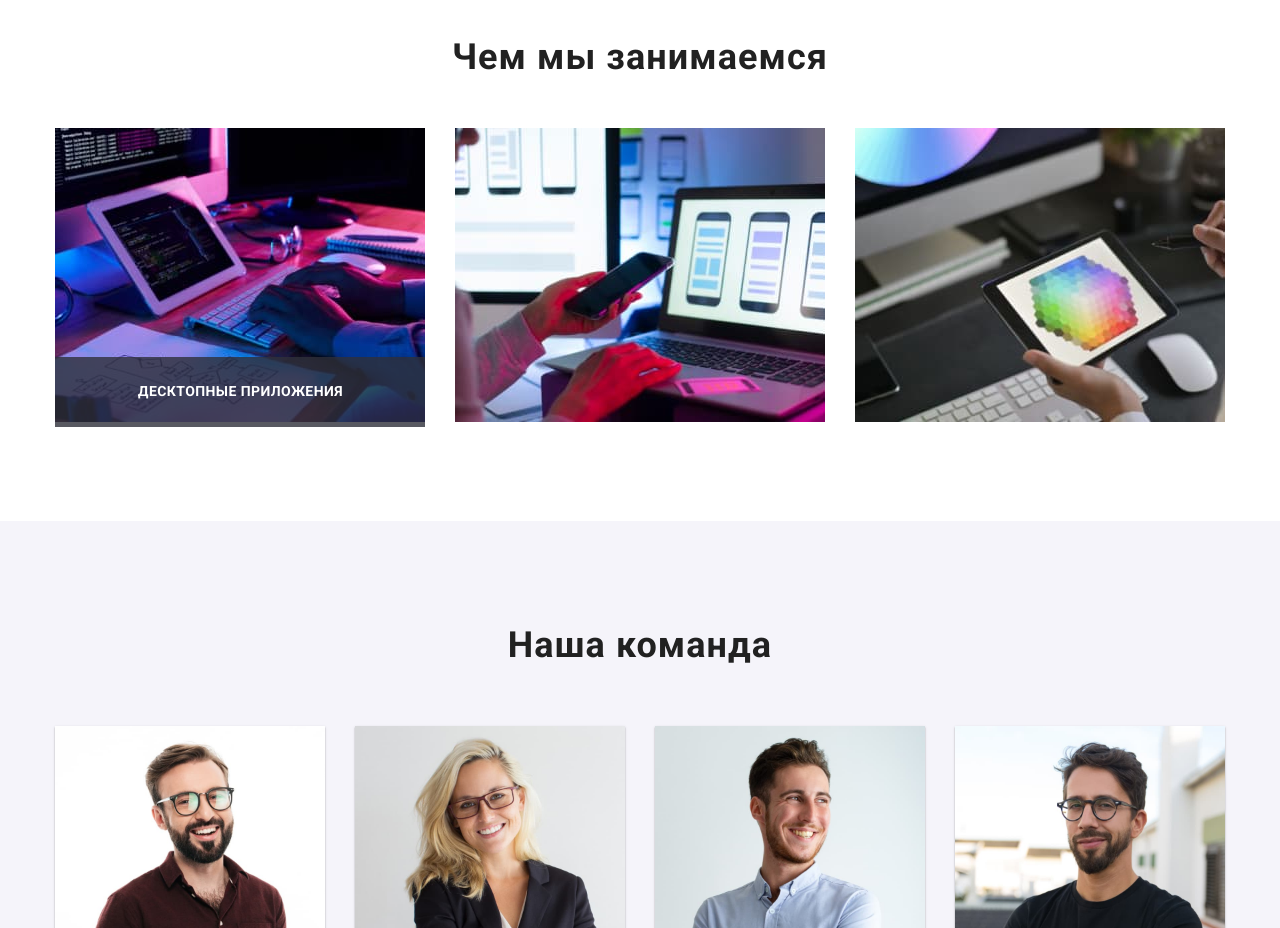
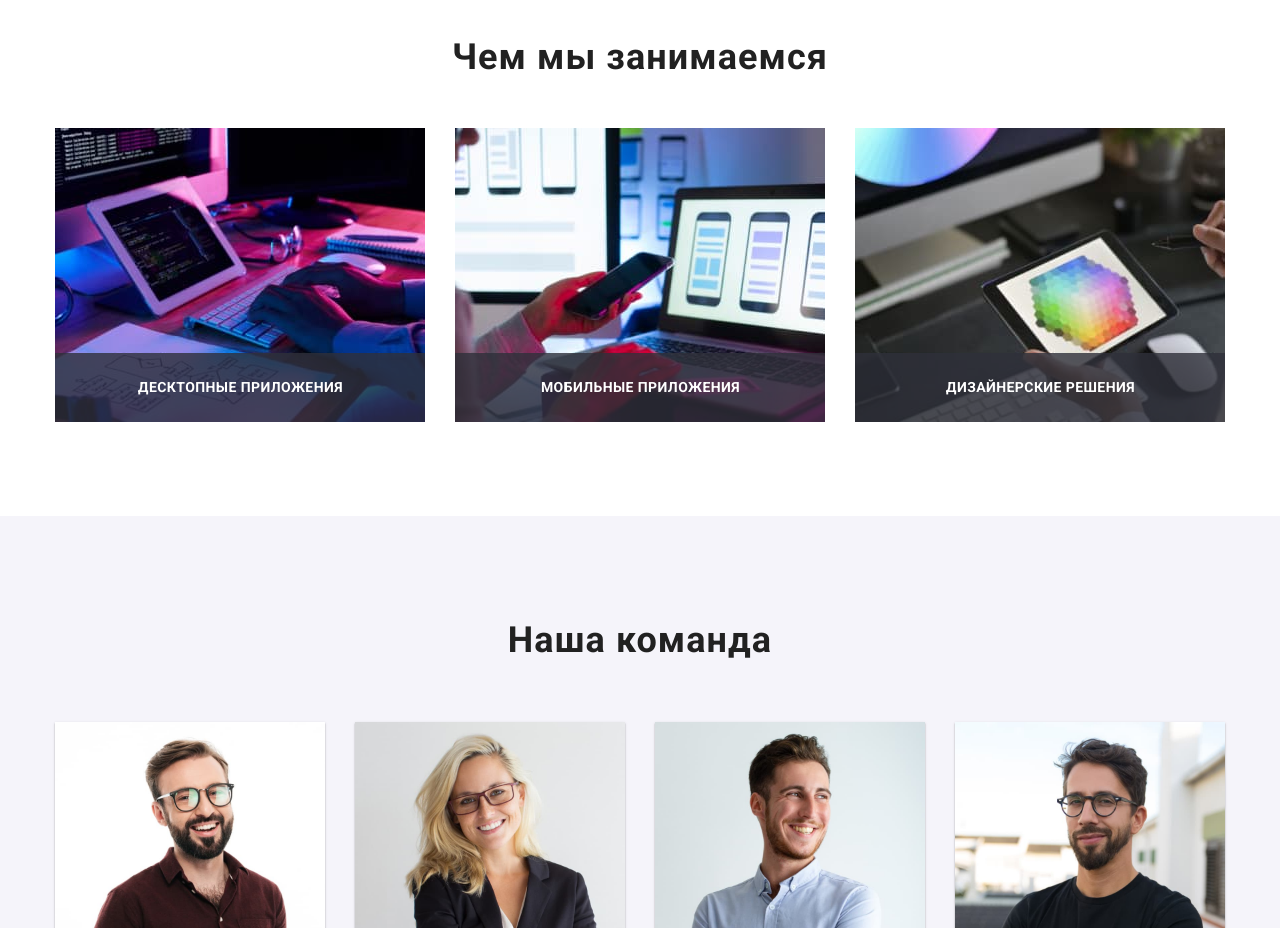
Before and after one commit to sfirsovdev/goit-markup-hw-05, a plain HTML site: page index.html in a window 1280 px wide. Shown: the part 1080-2008 px from the top of the page. Drawn offline with nearby package versions, Linux system fonts and the light colour scheme.

Commit message:
Закончил блок чем мы занимаемся

```diff
--- a/css/styles.css
+++ b/css/styles.css
@@ -301,6 +301,7 @@ ul {
 }
 
 .item-what-we-do {
+  display: flex;
   position: relative;
 }
 
--- a/index.html
+++ b/index.html
@@ -115,12 +115,18 @@
     <h2 class="section-what-we-do-title">Чем мы занимаемся</h2>
       <ul class="container-main">
         <li class="item-what-we-do"><img width="370" height="294" src="./images/whatwedo/img1.jpg" alt="Компьютер">
-          <p class="what_we_do_block_title">ДЕСКТОПНЫЕ ПРИЛОЖЕНИЯ</p>
+          <h3 class="what_we_do_block_title">ДЕСКТОПНЫЕ ПРИЛОЖЕНИЯ</h3>
           </li>
 
 
-          <li class="item-what-we-do"><img width="370" height="294" src="./images/whatwedo/img2.jpg" alt="Компьютер"></li>
-          <li class="item-what-we-do"><img width="370" height="294" src="./images/whatwedo/img3.jpg" alt="Компьютер"></li>
+          <li class="item-what-we-do"><img width="370" height="294" src="./images/whatwedo/img2.jpg" alt="Компьютер">
+            <h3 class="what_we_do_block_title">МОБИЛЬНЫЕ ПРИЛОЖЕНИЯ</h3>
+            </li>
+
+          <li class="item-what-we-do"><img width="370" height="294" src="./images/whatwedo/img3.jpg" alt="Компьютер">
+            <h3 class="what_we_do_block_title">ДИЗАЙНЕРСКИЕ РЕШЕНИЯ</h3>
+            </li>
+
       </ul>
       </div>
         </section>
```
